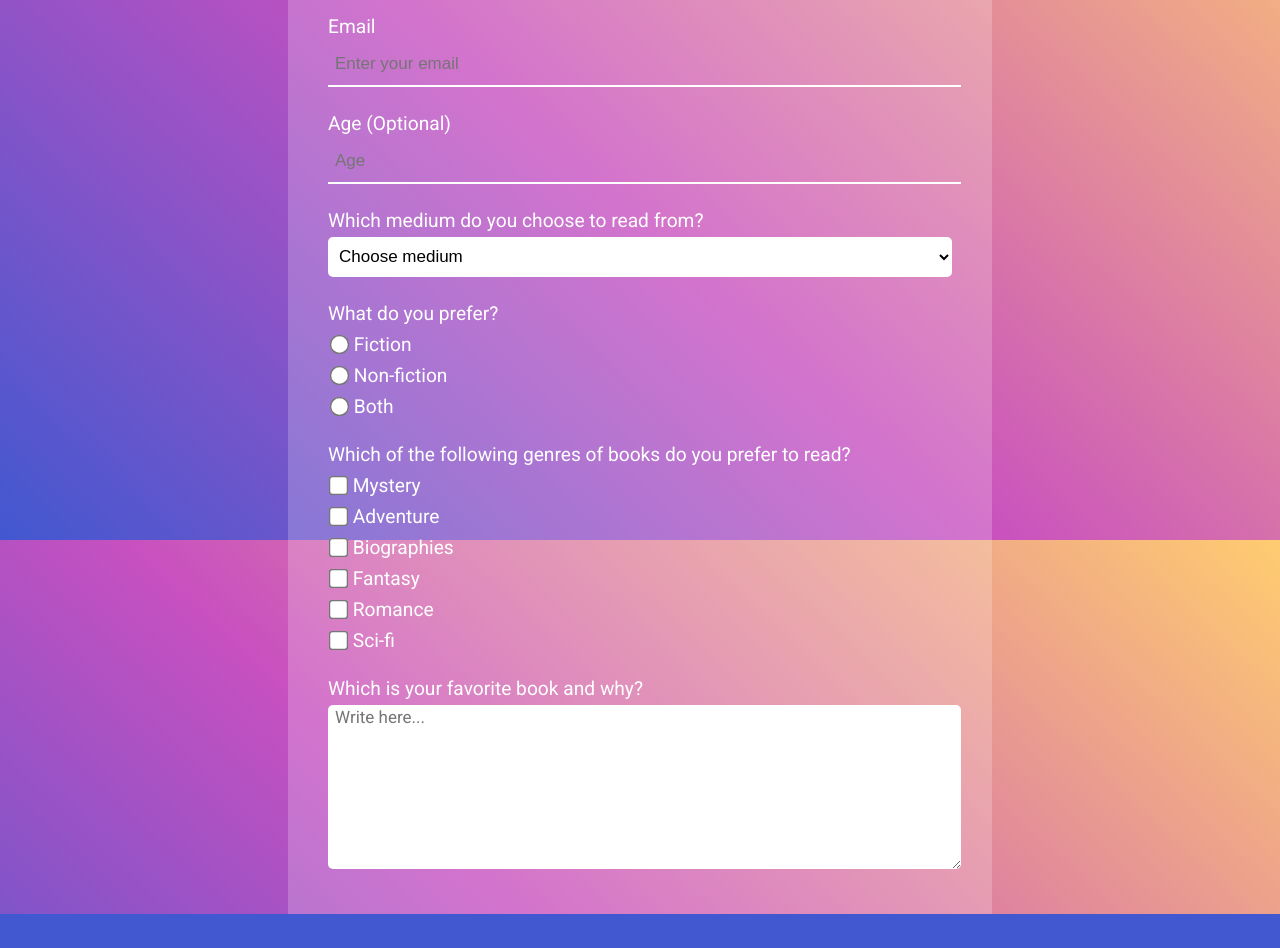
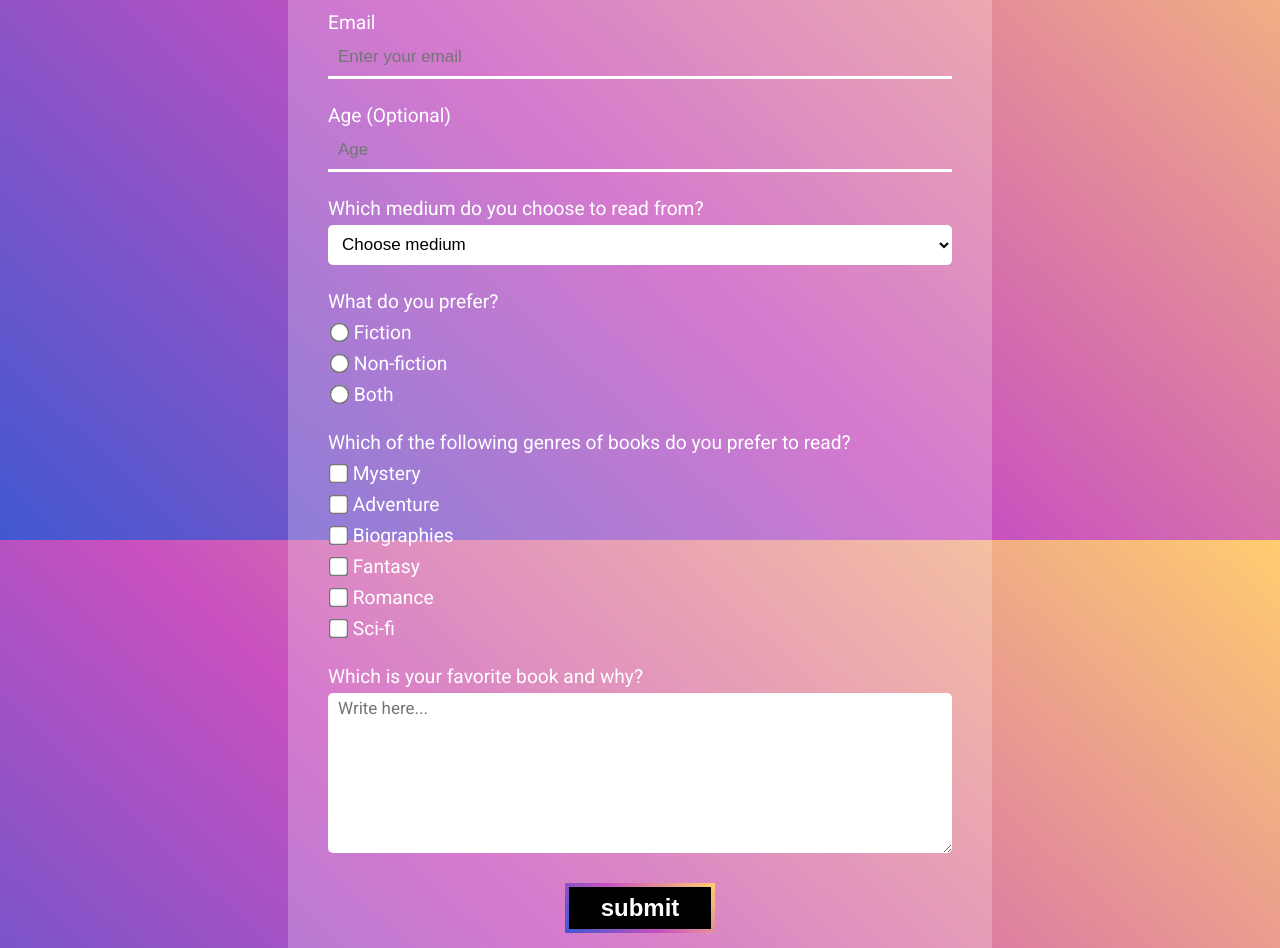
Before and after one commit to sneharatnani/Readers-survey-form, a plain HTML site: page index.html in a window 1280 px wide. Shown: the part 260-1208 px from the top of the page. Before the commit the page ends 1174 px from the top, so only its background shows below. Drawn offline with nearby package versions, Linux system fonts and the light colour scheme.

Commit message:
add button

```diff
--- a/css/main.css
+++ b/css/main.css
@@ -13,12 +13,7 @@ body {
     margin: auto;
 }
 
-form {
-    padding: 15px 40px;
-    font-family: 'Roboto', sans-serif;
-    margin-top: 8px;
-    background-color: rgba(255, 255, 255, 0.2);
-}
+/* heading ----------- */
 
 .heading {
     text-align: center;
@@ -37,9 +32,20 @@ form {
     margin-top: -20px;
 }
 
+/* form----------- */
+
+form {
+    padding: 15px 40px;
+    font-family: 'Roboto', sans-serif;
+    margin-top: 8px;
+    background-color: #fffbfb3d;
+}
+
 input[type=text], input[type=email], input[type=number], select, textarea {
+    outline: none;
+    box-sizing: border-box;
     height: 5vh;
-    padding-left: 7px;
+    padding: 5px 10px;
     font-size: 17px;
     margin: 5px 0 25px;
     border: none;
@@ -47,12 +53,12 @@ input[type=text], input[type=email], input[type=number], select, textarea {
 }
 
 input[type=text], input[type=email], input[type=number] {
-    border-bottom: 2px solid white;
-    background-color: transparent;
-}
-
-input[type=text]:focus, input[type=email]:focus, input[type=number]:focus {
-    border: 2px solid white;
+    border-bottom: 3px solid white;
+    appearance: none;
+    -webkit-appearance: none;
+    -ms-appearance: none;
+    -moz-appearance: none;
+    background: transparent;
 }
 
 select {
@@ -86,7 +92,25 @@ textarea {
     margin-top: 25px;
 }
 
-input[type=radio]:focus {}
+#submit {
+    color: white;
+    background: black;
+    cursor: pointer;
+    border: 4px solid transparent;
+    border-image: linear-gradient(43deg, #4158D0 0%, #C850C0 46%, #FFCC70 100%);
+    border-image-slice: 1;
+    display: block;
+    margin: auto;
+    width: 150px;
+    height: 50px;
+    font-size: 24px;
+    font-weight: bold;
+}
+
+#submit:hover {
+    background: white;
+    color: black;
+}
 
 /* media query------- */
 
--- a/index.html
+++ b/index.html
@@ -25,13 +25,14 @@
         </header>
         <form action="#" id="survey-form">
             <label for="name" id="name-label">Name</label>
-            <input type="text" id="name" placeholder="Enter your name" required/>
+            <input type="text" id="name" placeholder="Enter your name" required autocomplete="off"/>
+
 
             <label for="email" id="email-label">Email</label>
-            <input type="email" id="email" placeholder="Enter your email" required>
+            <input type="email" id="email" placeholder="Enter your email" required autocomplete="off">
 
             <label for="number" id="number-label">Age (Optional)</label>
-            <input type="number" id="number" placeholder="Age" min="14" max="100">
+            <input type="number" id="number" placeholder="Age" min="14" max="100" autocomplete="off">
             <!-- dropdown menu ------------------>
             <label for="dropdown">Which medium do you choose to read from?</label><br>
             <select name="medium" id="dropdown">
@@ -76,6 +77,9 @@
             <!-- textarea ------------------------->
             <label for="textarea" id="comment">Which is your favorite book and why?</label><br>
             <textarea name="textarea" id="textarea" placeholder="Write here..."></textarea>
+
+            <!-- submit button -->
+            <button id="submit" type="submit">submit</button>
         </form>
     </div>
 </body>
```
